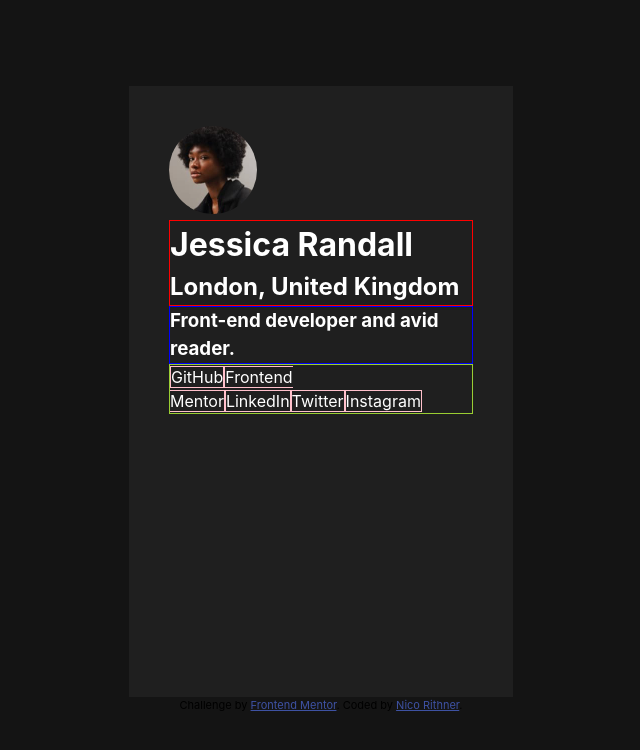
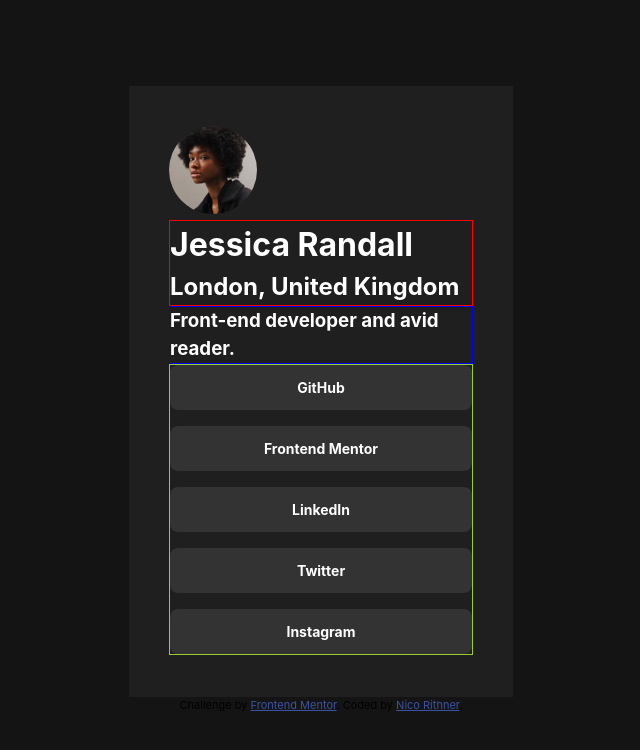
Before and after one commit to nicorithner/solution-social-links-profile-main, a React (Vite) app: page / in a window 1280 px wide. Shown: the top 750 px of the page, without its empty margins (319-959 px from the left). Built offline with nearby package versions, Linux system fonts and the light colour scheme.

Commit message:
Style link bar

```diff
--- a/src/components/card/Card.scss
+++ b/src/components/card/Card.scss
@@ -21,10 +21,20 @@
   border: blue 1px solid;
 }
 .links-section {
+  display: grid;
+  gap: functions.toRem(16);
   border: yellowgreen 1px solid;
 }
 
 .link-bar {
-  border: pink 1px solid;
   color: $white;
+  padding: functions.toRem(12);
+  border-radius: functions.toRem(8);
+  text-align: center;
+  font-family: Inter;
+  font-size: functions.toRem(14);
+  font-style: normal;
+  font-weight: 700;
+  line-height: functions.toRem(21);
+  background: $grey;
 }
```
